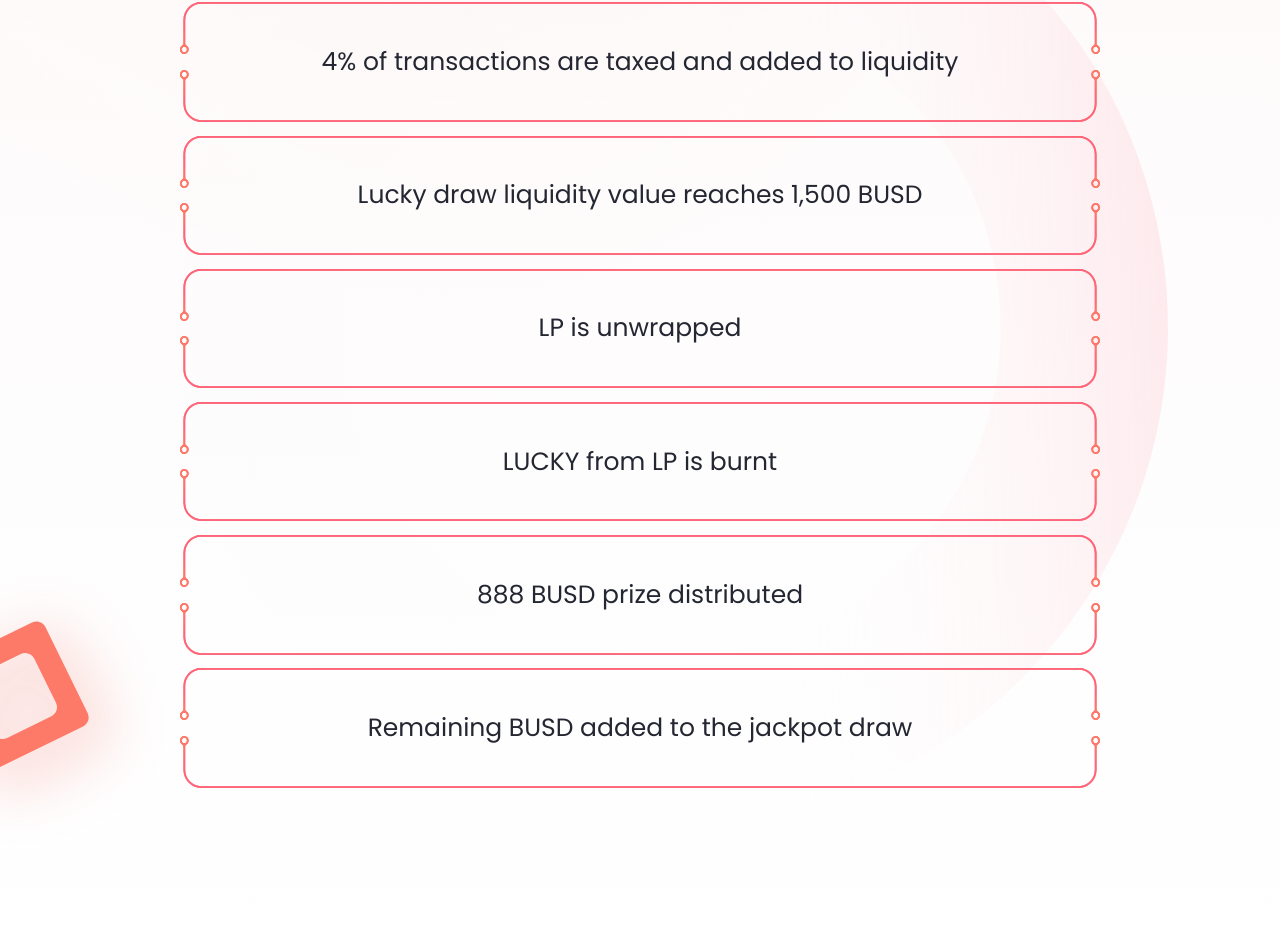
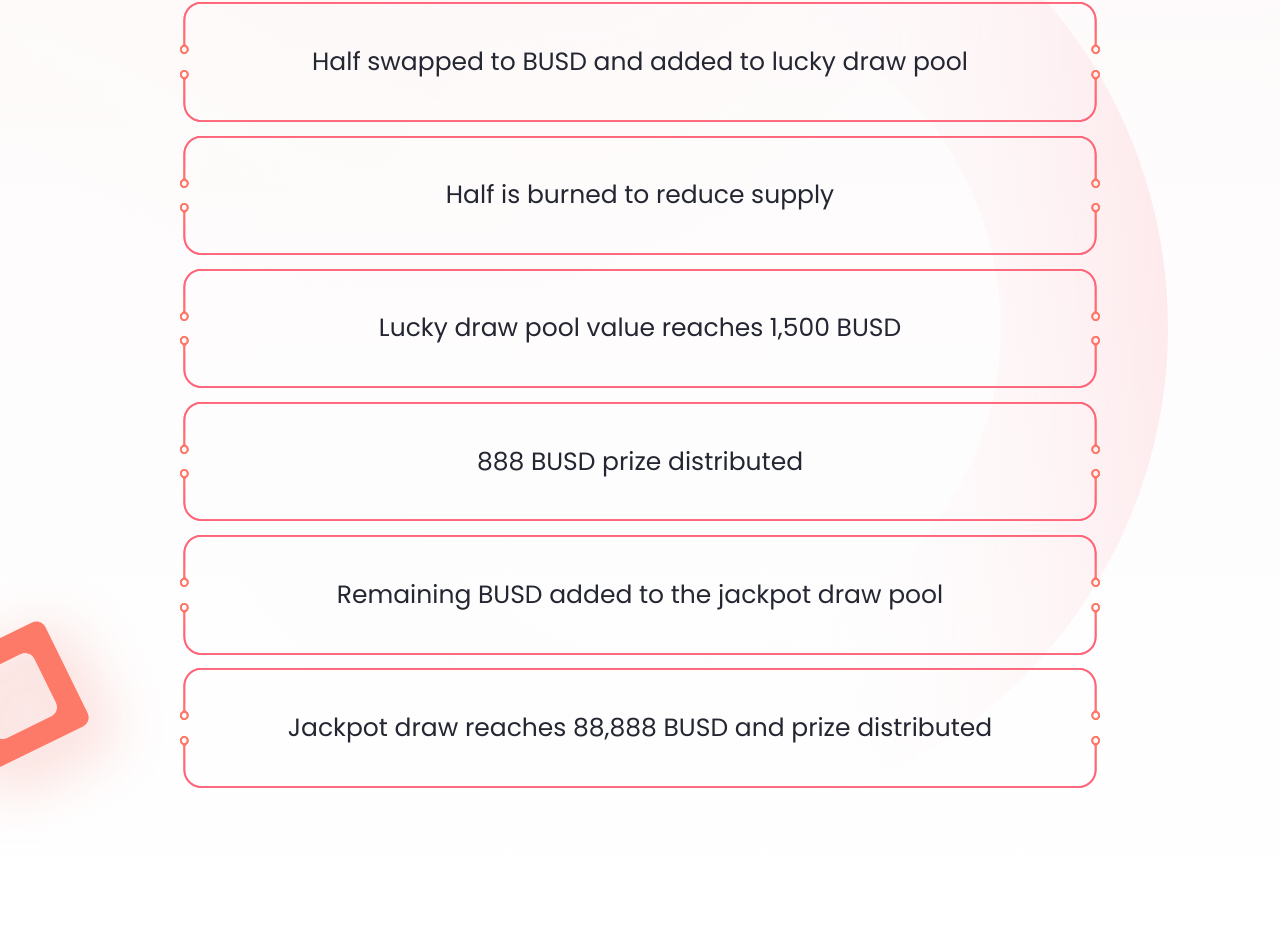
Before and after one commit to luckyBSC/Lucky-UI, a React (Create React App) app: page / in a window 1280 px wide. Shown: the part 4942-5872 px from the top of the page. Built offline with nearby package versions, Linux system fonts and the light colour scheme.

Commit message:
Update LuckyDraw.jsx

```diff
--- a/src/pages/LandingPage/sections/Tokenomics/LuckyDraw.jsx
+++ b/src/pages/LandingPage/sections/Tokenomics/LuckyDraw.jsx
@@ -3,12 +3,12 @@ import Oval from './../../../../assets/images/svg/Oval.svg';
 import RedSquare from './../../../../assets/images/svg/RedSquare.svg';
 
 const luckyDrawTexts = [
-    '4% of transactions are taxed and added to liquidity',
-    'Lucky draw liquidity value reaches 1,500 BUSD',
-    'LP is unwrapped',
-    'LUCKY from LP is burnt',
+    'Half swapped to BUSD and added to lucky draw pool',
+    'Half is burned to reduce supply',
+    'Lucky draw pool value reaches 1,500 BUSD',
     '888 BUSD prize distributed',
-    'Remaining BUSD added to the jackpot draw',
+    'Remaining BUSD added to the jackpot draw pool',
+    'Jackpot draw reaches 88,888 BUSD and prize distributed',
 ];
 const LuckyDraw = () => {
     return (
```
